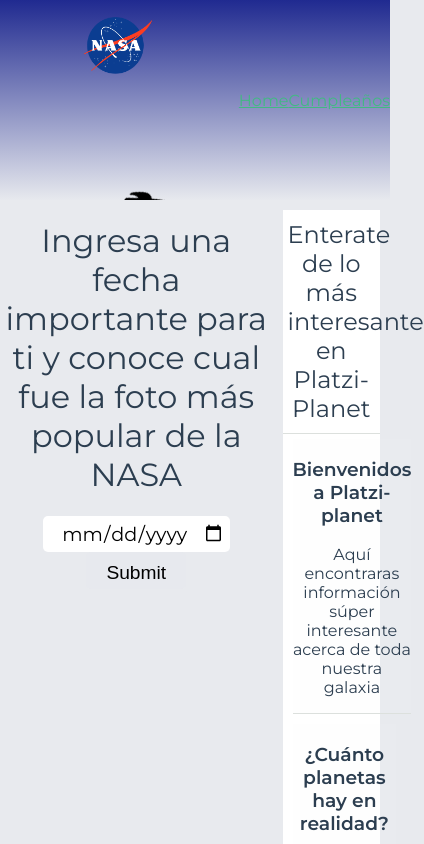
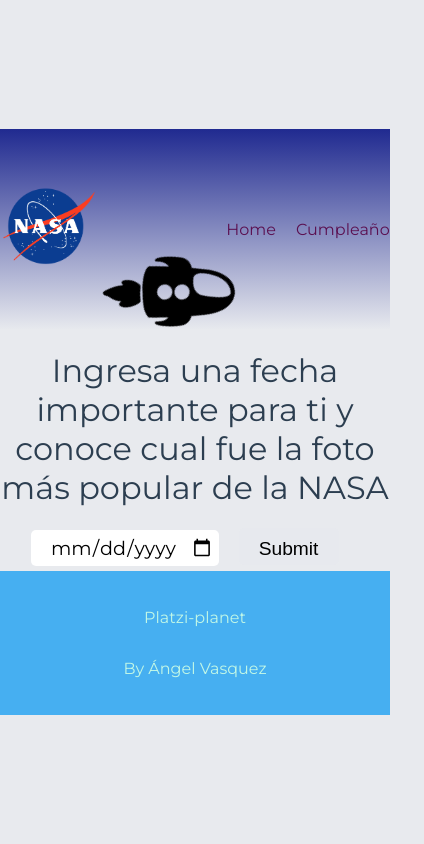
Before and after one commit to AngelVasquezNep/platzi-planet, a Vue app: page /#/cumple in a window 390 px wide. Shown: the top 844 px of the page, 424 px wide, since content can reach past the window. Built offline with nearby package versions, Linux system fonts and the light colour scheme.

Commit message:
Media queris para 800px

```diff
--- a/src/components/Images.vue
+++ b/src/components/Images.vue
@@ -1,8 +1,10 @@
 <template lang="pug">
   li(v-if="item.data[0].media_type=='image'")
-    h2 Title: {{item.data[0].title}}
-    img(:src="item.links[0].href")
-    p {{item.data[0].description}}
+    .titulo
+      h2 Title: {{item.data[0].title}}
+    figure
+      img(:src="item.links[0].href")
+    //- p {{item.data[0].description}}
     p Para saber más:
       span.searchAbout(v-for="t in item.data[0].keywords",
                    @click="searchAbout(t)",
@@ -35,17 +37,36 @@
 
   li
     background: #EEECEC
-    width: 100%
+    width: 45%
     overflow: hidden
-    margin: 10px 0
+    margin: 10px
     border: 1px solid rgb(211, 211, 211)
 
-    img
-      width: 90%
+    figure
+      height: 200px
+      width: 100%
+      margin: 0
+      img
+        // width: 90%
+        height: 100%
+
+    .titulo
+      height: 100px
+      margin: 0
+      display: flex
+      align-items: center
+      justify-content: center
+
+      h2
+        margin: 0
 
   .searchAbout
     text-decoration: underline
     color: #1D654B !important
     cursor: pointer
 
+
+  @media screen and (max-width: 800px)
+    li
+      width: 90%
 </style>
--- a/src/components/Megusta.vue
+++ b/src/components/Megusta.vue
@@ -75,7 +75,7 @@
         margin: 0
 
     input[type="button"]
-      font-size: 1.2em
+      font-size: 1em
       font-family: 'Montserrat', sans-serif
       width: 20%
       border-style: none
@@ -161,5 +161,21 @@
       &:active
         transform: scale(.9)
 
+  @media screen and (max-width: 1200px)
+    div
+      input[type="button"]
+        font-size: .8em
+        width: 30%
+
+  @media screen and (max-width: 800px)
+    div
+      input[type="button"]
+        font-size: .9em
+
+  @media screen and (max-width: 500px)
+    div
+      input[type="button"]
+        font-size: .8em
+
 
 </style>
--- a/src/services/layout/Cumple.vue
+++ b/src/services/layout/Cumple.vue
@@ -90,7 +90,11 @@
       color: #fff
       background-color: #6F3E6E
 
-
+  @media screen and (max-width: 800px)
+    .cumple
+      width: 100%
+      margin: 0
+      padding: 0
 
 
 </style>
--- a/src/services/layout/header.vue
+++ b/src/services/layout/header.vue
@@ -3,12 +3,12 @@
   #particles-js
     figure
       img(src="@/assets/nasaLogo.png")
-      img.nave(src='@/assets/nave.svg' )
+    img.nave(src='@/assets/nave.svg' )
 
     nav
       ul
-        router-link(to="/") Home
-        router-link(to="cumple") Cumpleaños
+        router-link.enlace(to="/") Home
+        router-link.enlace(to="cumple") Cumpleaños
         //- li: a(href="#") Home
         //- li: a(href="#") Cumpleaños
 </template>
@@ -40,30 +40,30 @@
       margin: 0
 
       img
-        height: 60px
-        padding: 20px
+        height: 80px
+        padding: 0px
+
+    nav
+      display: flex
 
 
     ul
       height: inherit
+      margin: 0
+      padding: 15px
 
-      li
-        height: inherit
+      .enlace
+        text-decoration: none
+        color: rgb(91, 16, 80)
+        padding: 10px
+        cursor: pointer
+        transition: all .5s
+
+        &:hover
+          box-shadow: inset 0px -2px 0px 0px rgb(91, 16, 80)
+          color: white
 
 
-        a
-          text-decoration: none
-          display: flex
-          align-items: center
-          align-content: center
-          text-align: center
-          justify-content: center
-          height: 40px
-          width: 90px
-          color: rgb(91, 16, 80)
-
-        &:last-child
-          margin-right: 30px
   .nave
     // position: absolute
     width: 100px
--- a/src/services/layout/home.vue
+++ b/src/services/layout/home.vue
@@ -205,4 +205,9 @@
       background: radial-gradient(red, #DC40A0,#FFFFFF, #FFFFFF)
       width: 100%
 
+  @media screen and (max-width: 800px)
+    div
+      width: 100%
+      margin: 0
+      padding: 0
 </style>
--- a/src/services/layout/noticias.vue
+++ b/src/services/layout/noticias.vue
@@ -44,5 +44,9 @@
     margin-top: 5px
     margin-bottom: 5px
 
+  @media screen and (max-width: 800px)
+    div
+      background: red
+      display: none
 
 </style>
```
Also changed, not shown: todo.html (+4 -3 lines).
